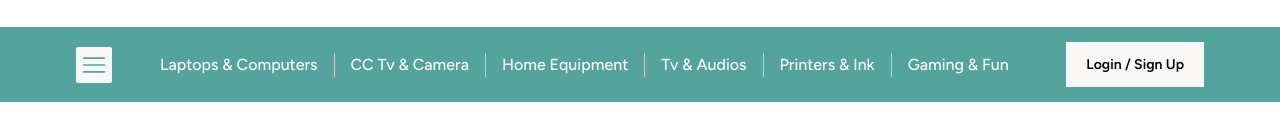
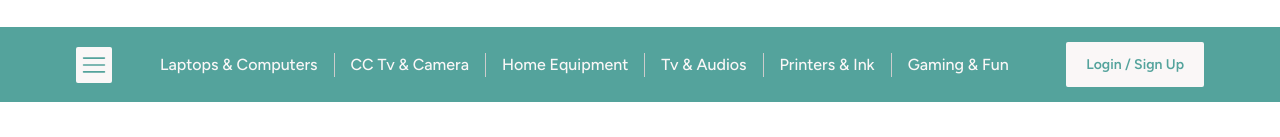
Before and after one commit to rakeshwebperfection-star/React-Website, a React (Vite) app: page /home1 in a window 1280 px wide. Shown: the part 163-300 px from the top of the page. Built offline with nearby package versions, Linux system fonts and the light colour scheme; a web font is replaced by a local one.

Commit message:
Login button design change

```diff
--- a/src/assets/css/home1.css
+++ b/src/assets/css/home1.css
@@ -287,10 +287,11 @@ body {
 }
 
 body .btn-light {
+    color: var(--heading-color);
     background-color: var(--body-bg);
     border: 2px solid var(--body-bg);
     font-size: 14px;
-    border-radius: 0px;
+    border-radius: 2px;
     padding: 10px 18px;
     transition: all 0.5s ease-in-out;
 }
```
